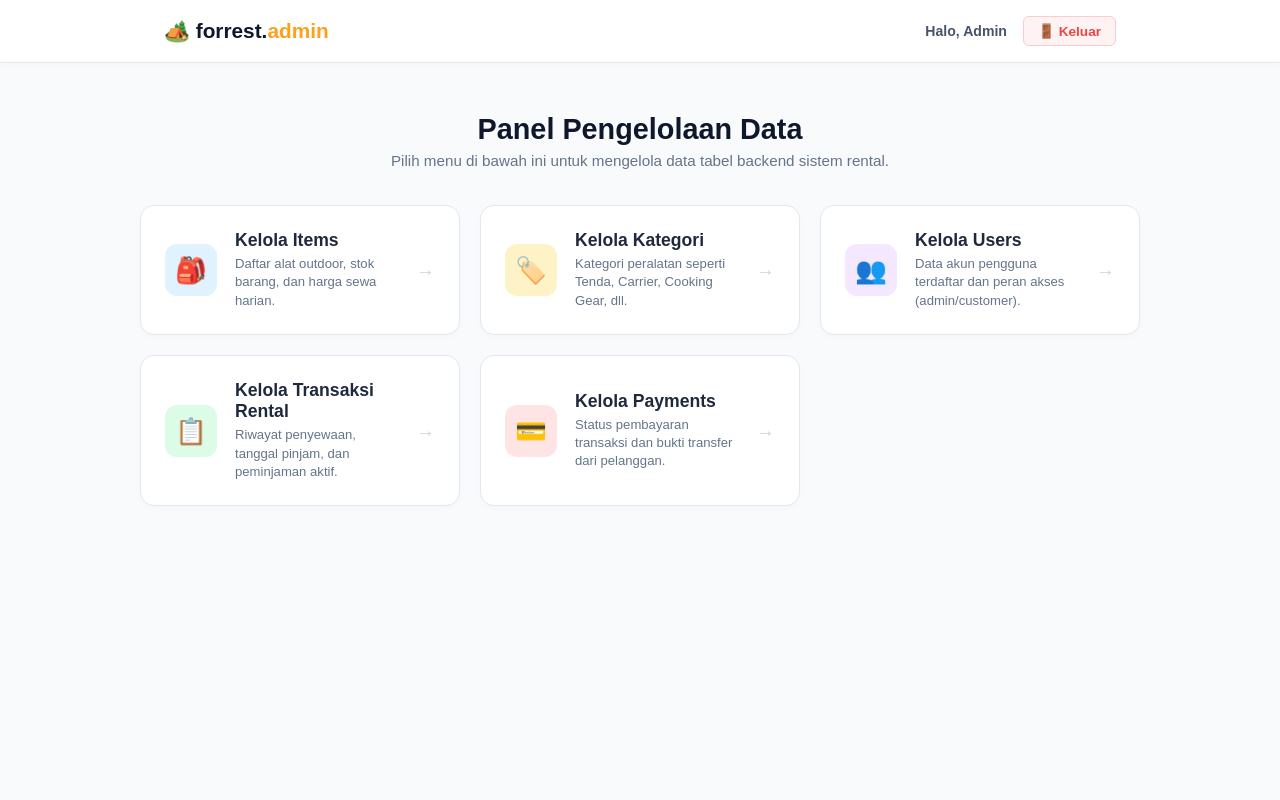
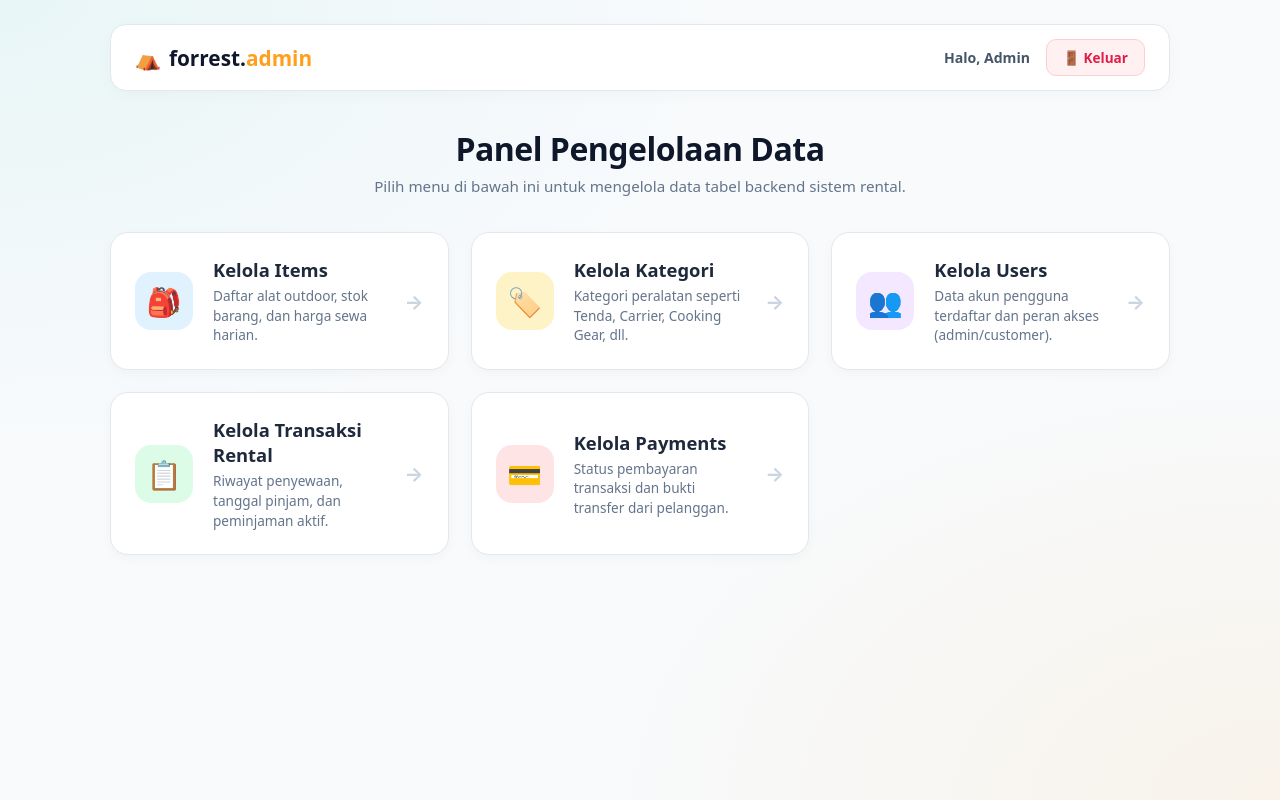
Before and after one commit to gunaNF/sistem-rental, a Vue app in the folder frontend/: page /admin/dashboard in a window 1280 px wide. Built offline with nearby package versions, Linux system fonts and the light colour scheme; sample sign-in values are in the browser's storage.

Commit message:
dasboard admin

```diff
--- a/frontend/src/views/Admin/DashboardView.vue
+++ b/frontend/src/views/Admin/DashboardView.vue
@@ -3,7 +3,22 @@ import { RouterLink } from 'vue-router'
 </script>
 
 <template>
+  <div class="full-screen-wrapper">
     <div class="dashboard-container">
+
+      <!-- Topbar Header -->
+      <header class="admin-topbar">
+        <div class="brand">
+          <span class="logo-icon">⛺</span>
+          <span class="brand-text">forrest.<span>admin</span></span>
+        </div>
+        <div class="user-menu">
+          <span class="user-greeting">Halo, Admin</span>
+          <router-link to="/login" class="btn-logout">🚪 Keluar</router-link>
+        </div>
+      </header>
+
+      <!-- Welcome Banner -->
       <div class="welcome-text">
         <h2>Panel Pengelolaan Data</h2>
         <p>Pilih menu di bawah ini untuk mengelola data tabel backend sistem rental.</p>
@@ -13,7 +28,7 @@ import { RouterLink } from 'vue-router'
       <div class="menu-grid">
 
         <!-- Card Items -->
-      <router-link to="/admin/items" class="menu-card">
+        <router-link to="/admin/items" class="menu-card border-items">
           <div class="card-icon items-bg">🎒</div>
           <div class="card-info">
             <h3>Kelola Items</h3>
@@ -23,7 +38,7 @@ import { RouterLink } from 'vue-router'
         </router-link>
 
         <!-- Card Kategori -->
-      <router-link to="/admin/kategori" class="menu-card">
+        <router-link to="/admin/kategori" class="menu-card border-kategori">
           <div class="card-icon kategori-bg">🏷️</div>
           <div class="card-info">
             <h3>Kelola Kategori</h3>
@@ -33,7 +48,7 @@ import { RouterLink } from 'vue-router'
         </router-link>
 
         <!-- Card Users -->
-      <router-link to="/admin/users" class="menu-card">
+        <router-link to="/admin/users" class="menu-card border-users">
           <div class="card-icon users-bg">👥</div>
           <div class="card-info">
             <h3>Kelola Users</h3>
@@ -43,7 +58,7 @@ import { RouterLink } from 'vue-router'
         </router-link>
 
         <!-- Card Rental -->
-      <router-link to="/admin/rentals" class="menu-card">
+        <router-link to="/admin/rentals" class="menu-card border-rentals">
           <div class="card-icon rentals-bg">📋</div>
           <div class="card-info">
             <h3>Kelola Transaksi Rental</h3>
@@ -53,7 +68,7 @@ import { RouterLink } from 'vue-router'
         </router-link>
 
         <!-- Card Payment -->
-      <router-link to="/admin/payments" class="menu-card">
+        <router-link to="/admin/payments" class="menu-card border-payments">
           <div class="card-icon payments-bg">💳</div>
           <div class="card-info">
             <h3>Kelola Payments</h3>
@@ -64,22 +79,99 @@ import { RouterLink } from 'vue-router'
 
       </div>
     </div>
+  </div>
 </template>
 
 <style scoped>
-.dashboard-container {
-  padding: 10px 0;
+/* Wrapper Layar Penuh Off-White Clean */
+.full-screen-wrapper {
+  position: fixed;
+  top: 0;
+  left: 0;
+  width: 100vw;
+  height: 100vh;
+  z-index: 9999;
+  overflow-y: auto;
+  background-color: #f8fafc;
+  background-image:
+    radial-gradient(at 0% 0%, rgba(46, 196, 182, 0.08) 0px, transparent 40%),
+    radial-gradient(at 100% 100%, rgba(255, 159, 28, 0.08) 0px, transparent 40%);
+  box-sizing: border-box;
+  font-family: 'Plus Jakarta Sans', system-ui, -apple-system, sans-serif;
 }
 
+.dashboard-container {
+  max-width: 1100px;
+  margin: 0 auto;
+  padding: 24px 20px 60px;
+}
+
+/* Header Navbar Putih Floating */
+.admin-topbar {
+  display: flex;
+  justify-content: space-between;
+  align-items: center;
+  padding: 14px 24px;
+  background: #ffffff;
+  border: 1px solid #e2e8f0;
+  border-radius: 16px;
+  box-shadow: 0 4px 20px -2px rgba(0, 0, 0, 0.03);
+  margin-bottom: 36px;
+}
+
+.brand {
+  display: flex;
+  align-items: center;
+  gap: 8px;
+  font-size: 1.3rem;
+  font-weight: 800;
+  color: #0f172a;
+}
+
+.brand-text span {
+  color: #ff9f1c;
+}
+
+.user-menu {
+  display: flex;
+  align-items: center;
+  gap: 16px;
+}
+
+.user-greeting {
+  color: #475569;
+  font-size: 0.88rem;
+  font-weight: 600;
+}
+
+.btn-logout {
+  background: #fff1f2;
+  color: #e11d48;
+  border: 1px solid #fecdd3;
+  padding: 8px 16px;
+  border-radius: 10px;
+  text-decoration: none;
+  font-size: 0.85rem;
+  font-weight: 700;
+  transition: all 0.2s ease;
+}
+
+.btn-logout:hover {
+  background: #ffe4e6;
+  color: #be123c;
+}
+
+/* Judul Banner */
 .welcome-text {
   text-align: center;
   margin-bottom: 36px;
 }
 
 .welcome-text h2 {
-  font-size: 1.8rem;
+  font-size: 2rem;
   font-weight: 800;
   color: #0f172a;
+  letter-spacing: -0.5px;
 }
 
 .welcome-text p {
@@ -91,39 +183,46 @@ import { RouterLink } from 'vue-router'
 /* GRID KOTAK */
 .menu-grid {
   display: grid;
-  grid-template-columns: repeat(auto-fit, minmax(280px, 1fr));
-  gap: 20px;
+  grid-template-columns: repeat(auto-fit, minmax(320px, 1fr));
+  gap: 22px;
 }
 
+/* Kartu Putih Minimalis & Elegant Shadow */
 .menu-card {
   background: #ffffff;
   border: 1px solid #e2e8f0;
-  border-radius: 14px;
+  border-radius: 18px;
   padding: 24px;
   display: flex;
   align-items: center;
-  gap: 18px;
+  gap: 20px;
   text-decoration: none;
   color: inherit;
-  transition: all 0.25 ease;
-  box-shadow: 0 2px 8px rgba(0, 0, 0, 0.02);
-  position: relative;
+  transition: all 0.28s cubic-bezier(0.4, 0, 0.2, 1);
+  box-shadow: 0 4px 12px rgba(0, 0, 0, 0.03);
 }
 
 .menu-card:hover {
-  transform: translateY(-4px);
-  border-color: #2ec4b6;
-  box-shadow: 0 10px 20px rgba(46, 196, 182, 0.1);
+  transform: translateY(-5px);
+  box-shadow: 0 16px 32px -8px rgba(0, 0, 0, 0.08);
 }
 
+/* Aksen Border & Shadow Berwarna saat Hover */
+.menu-card.border-items:hover { border-color: #38bdf8; }
+.menu-card.border-kategori:hover { border-color: #fbbf24; }
+.menu-card.border-users:hover { border-color: #c084fc; }
+.menu-card.border-rentals:hover { border-color: #4ade80; }
+.menu-card.border-payments:hover { border-color: #f87171; }
+
+/* Icon Badge Soft Colors */
 .card-icon {
-  width: 52px;
-  height: 52px;
-  border-radius: 12px;
+  width: 58px;
+  height: 58px;
+  border-radius: 16px;
   display: flex;
   align-items: center;
   justify-content: center;
-  font-size: 1.6rem;
+  font-size: 1.75rem;
   flex-shrink: 0;
 }
 
@@ -133,29 +232,34 @@ import { RouterLink } from 'vue-router'
 .rentals-bg { background-color: #dcfce7; }
 .payments-bg { background-color: #ffe4e6; }
 
+.card-info {
+  flex-grow: 1;
+}
+
 .card-info h3 {
-  font-size: 1.1rem;
+  font-size: 1.15rem;
   font-weight: 700;
   color: #1e293b;
   margin-bottom: 4px;
 }
 
 .card-info p {
-  font-size: 0.82rem;
+  font-size: 0.85rem;
   color: #64748b;
-  line-height: 1.4;
+  line-height: 1.45;
+  margin: 0;
 }
 
 .card-arrow {
   margin-left: auto;
-  font-size: 1.2rem;
+  font-size: 1.25rem;
   color: #cbd5e1;
   font-weight: bold;
-  transition: transform 0.2s, color 0.2s;
+  transition: transform 0.25s ease, color 0.25s ease;
 }
 
 .menu-card:hover .card-arrow {
   color: #2ec4b6;
-  transform: translateX(4px);
+  transform: translateX(6px);
 }
 </style>
```
Also changed, not shown: frontend/src/views/Auth/RegisterView.vue (+138 -111 lines). Lines whose indentation alone changed are shown as unchanged.
